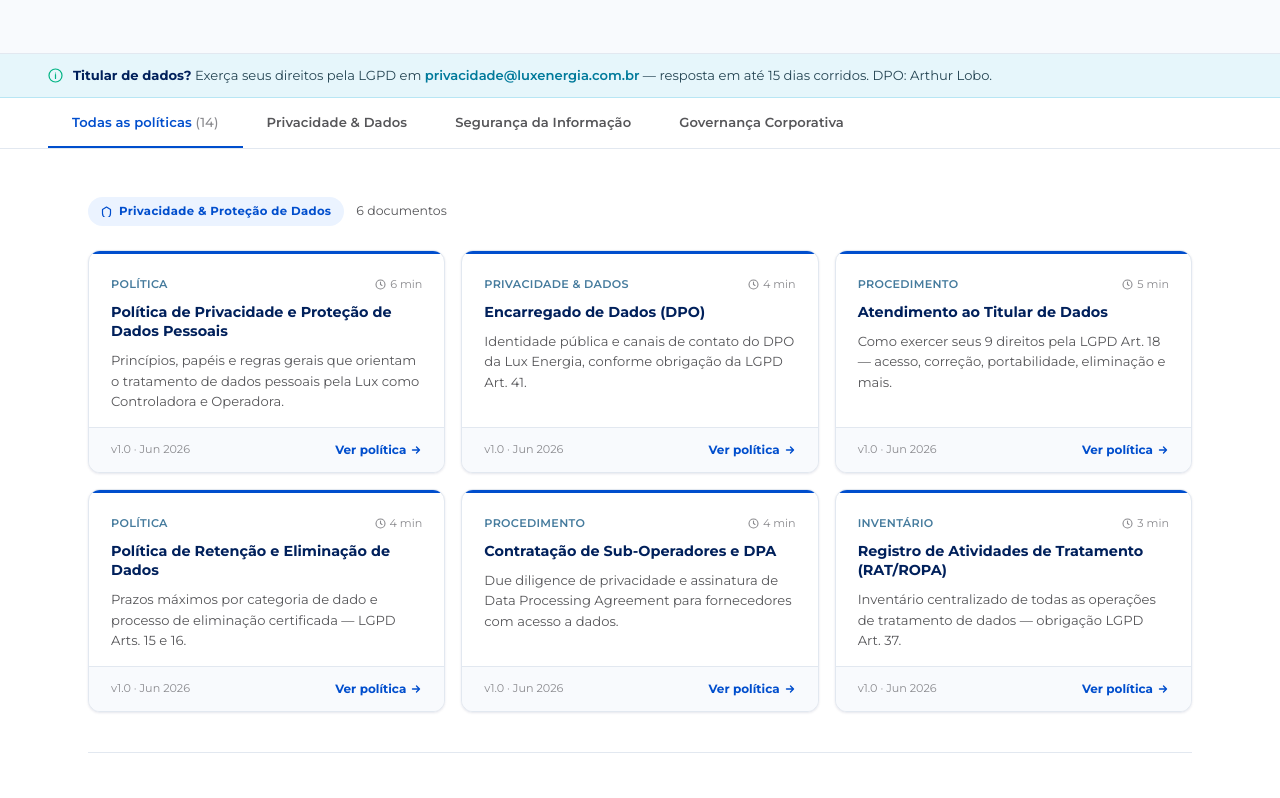
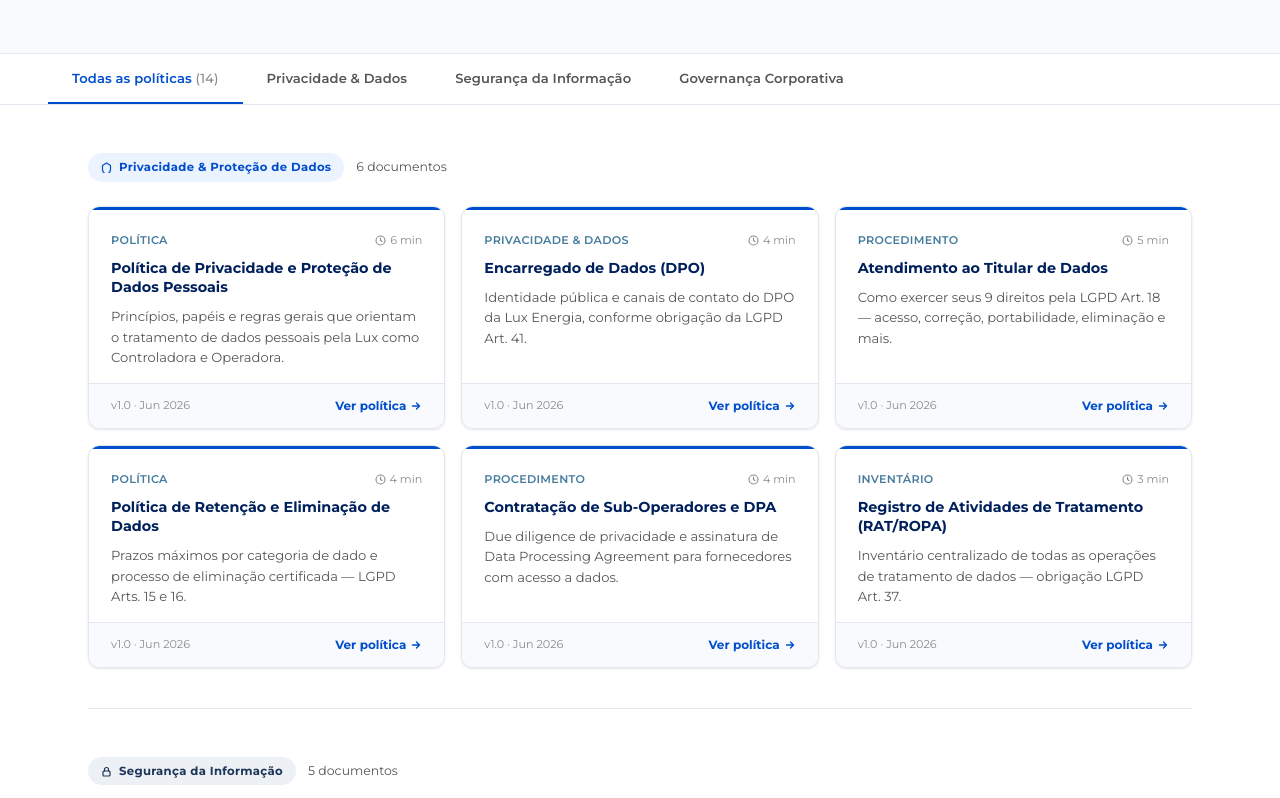
Before and after one commit to tcleffir/politicas, a plain HTML site: page index.html in a window 1280 px wide. Shown: the part 1049-1847 px from the top of the page. Drawn offline with Linux system fonts and the light colour scheme.

Commit message:
remove: banner LGPD da página inicial

```diff
--- a/index.html
+++ b/index.html
@@ -128,11 +128,6 @@
   </div>
 </section>
 
-<!-- LGPD BANNER -->
-<div class="lgpd-banner">
-  <svg width="15" height="15" viewBox="0 0 15 15" fill="none"><circle cx="7.5" cy="7.5" r="6.5" stroke="#00B484" stroke-width="1.2"/><path d="M7.5 6.5v4M7.5 5h.01" stroke="#00B484" stroke-width="1.2" stroke-linecap="round"/></svg>
-  <span><strong>Titular de dados?</strong> Exerça seus direitos pela LGPD em <a href="mailto:privacidade@luxenergia.com.br">privacidade@luxenergia.com.br</a> — resposta em até 15 dias corridos. DPO: Arthur Lobo.</span>
-</div>
 
 <!-- POLÍTICAS -->
 <div id="politicas">
```
